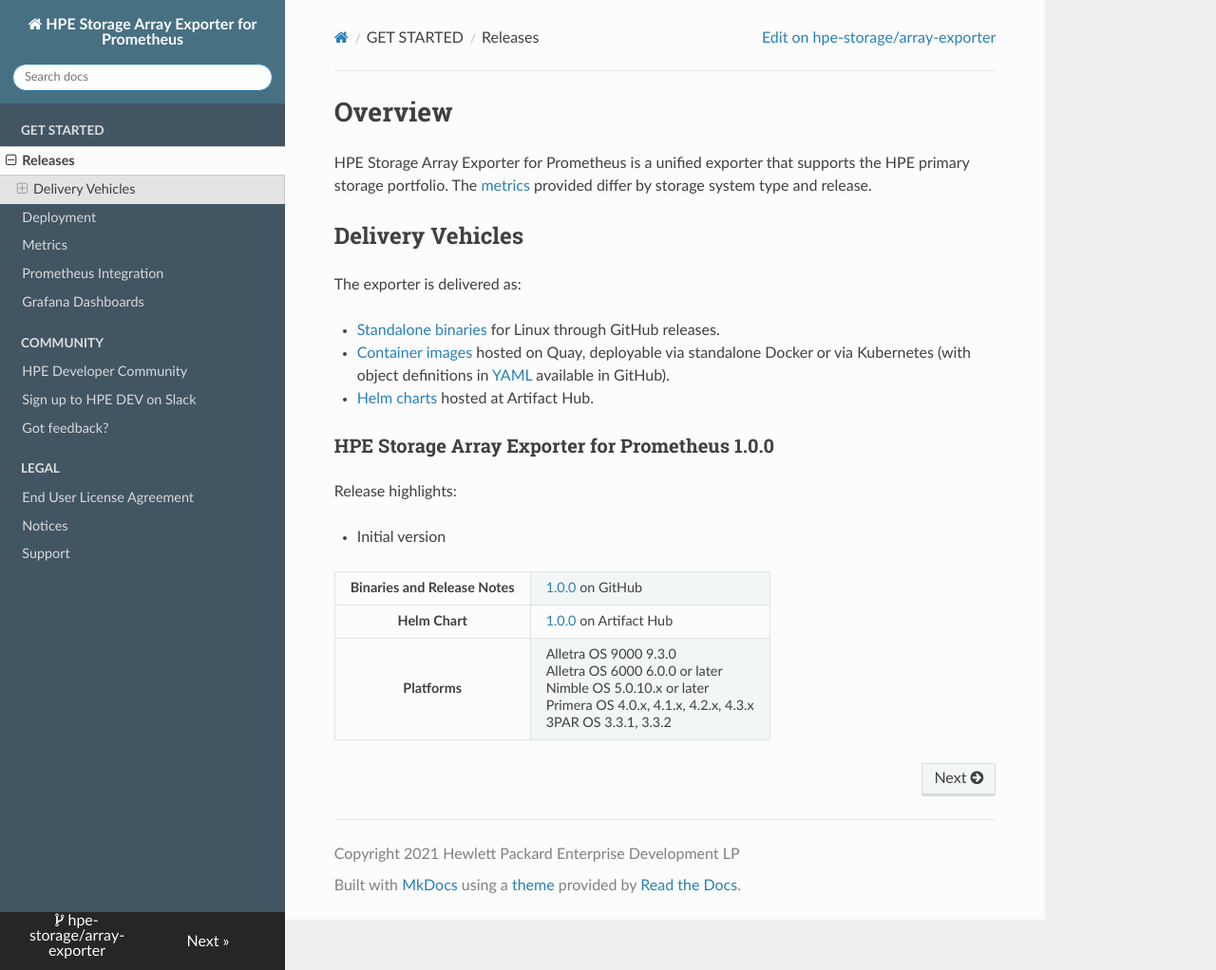
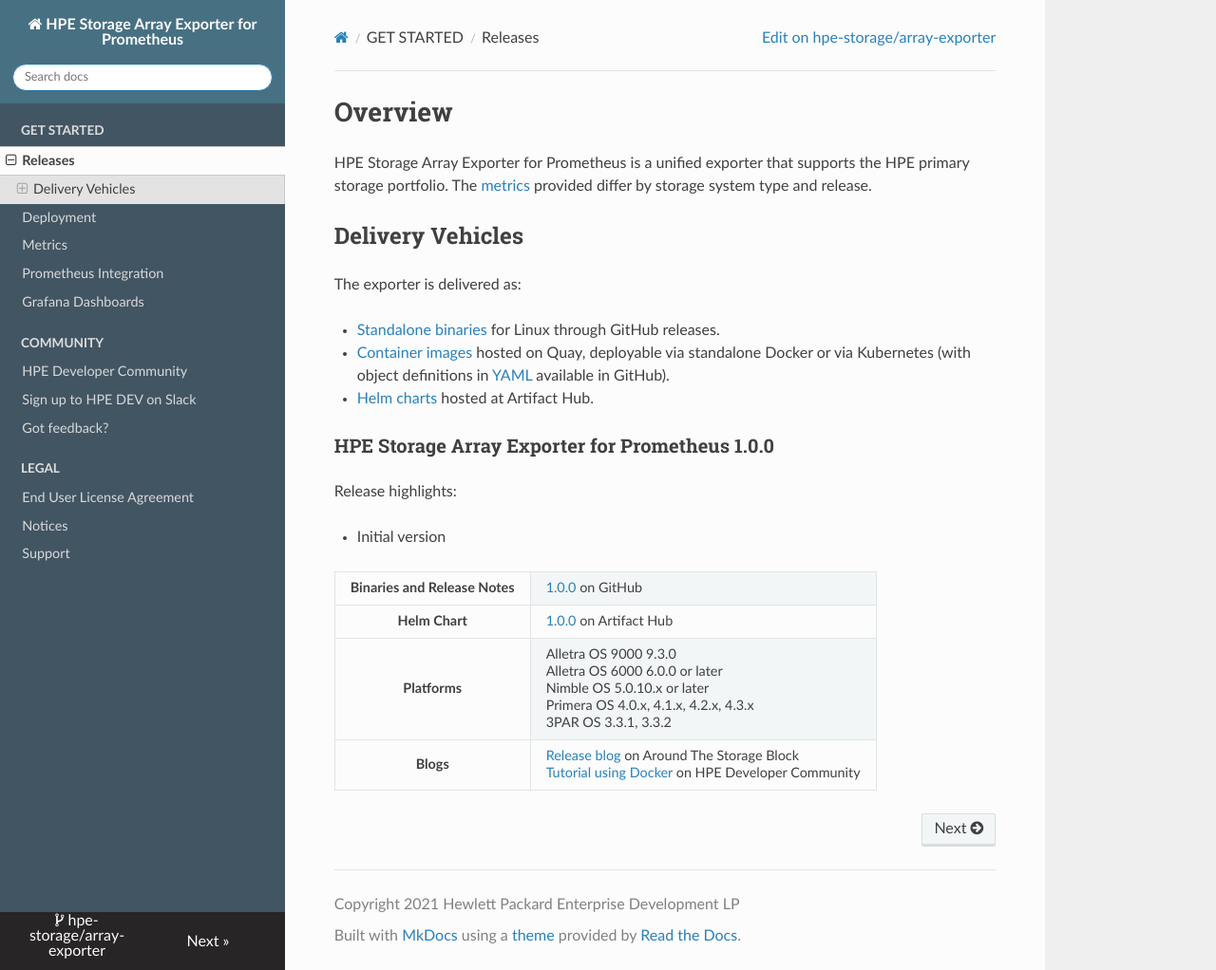
Before and after one commit to hpe-storage/array-exporter, an MkDocs documentation site: the page built from docs/releases/index.md, in a window 1280 px wide and 1022 px high. Shown: the whole window at 95% size. Built offline with MkDocs 1.6.1, drawn with Linux system fonts in a browser that asks for light colours; nearby versions of some CDN libraries.

Commit message:
Added blogs (#5)
Signed-off-by: Michael Mattsson <michael.mattsson@gmail.com>

```diff
--- a/docs/releases/index.md
+++ b/docs/releases/index.md
@@ -39,11 +39,11 @@
      3PAR OS 3.3.1, 3.3.2
    </td>
  </tr>
- <!-- tr>
+ <tr>
    <th>Blogs</th>
    <td>
-    <a href="https://FIXME">HPE Alletra Observability for DevOps and Cloud Native with Prometheus</a><br />
-    <a href="https://FIXME">Get started with Prometheus and HPE Alletra</a> (tutorial) <br />
+    <a href="https://community.hpe.com/t5/Around-the-Storage-Block/HPE-CSI-Driver-for-Kubernetes-enhancements-with-monitoring-and/ba-p/7158137">Release blog</a> on Around The Storage Block<br />
+    <a href="https://developer.hpe.com/blog/get-started-with-prometheus-and-grafana-on-docker-with-hpe-storage-array-exporter/">Tutorial using Docker</a> on HPE Developer Community
    </td>
- </tr -->
+ </tr>
 </table>
```
